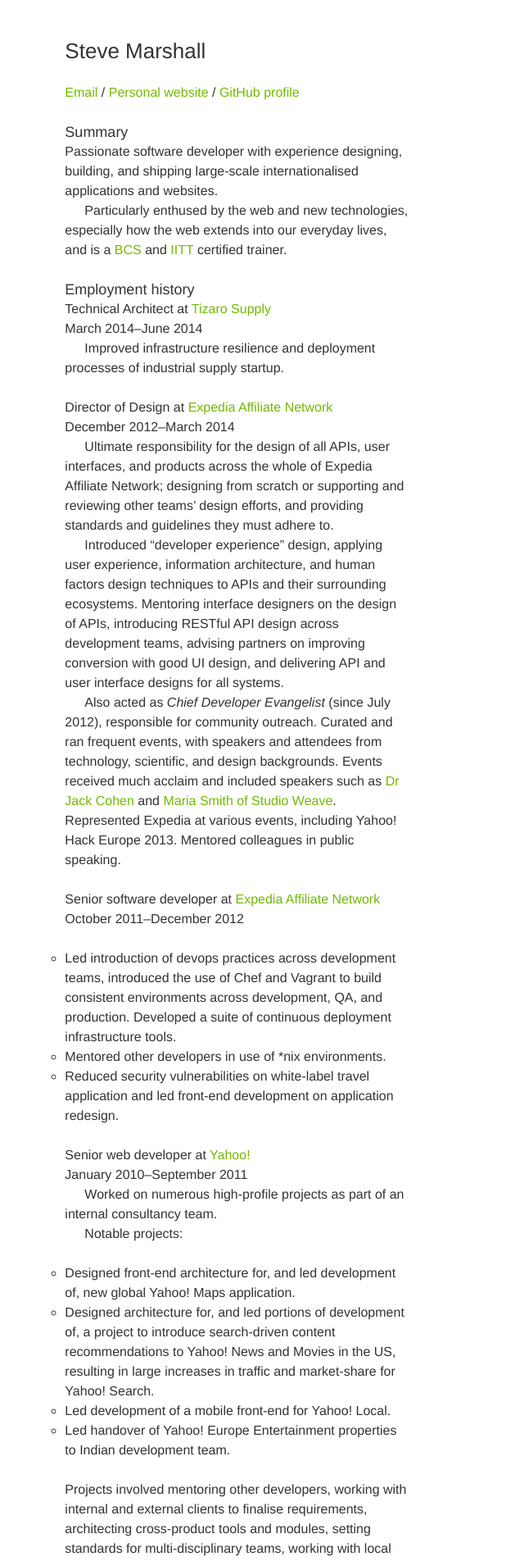
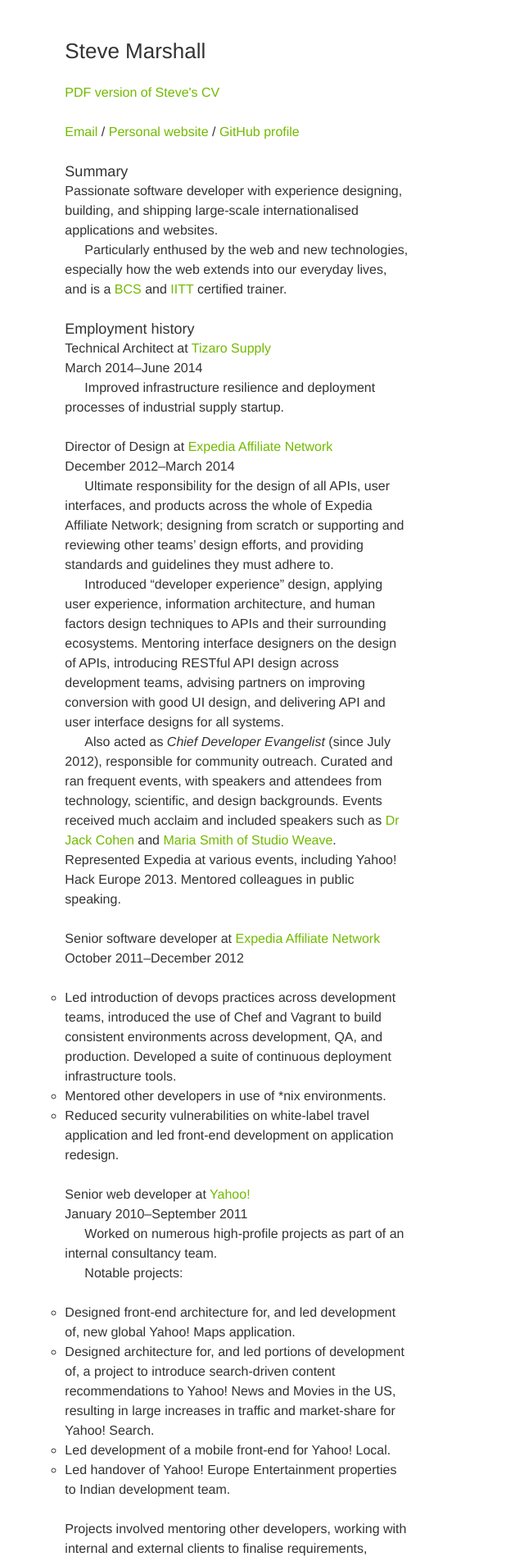
Before and after one commit to SteveMarshall/stevemarshall.github.io, a Jekyll site: the page built from cv/index.md, in a window 1280 px wide. Shown: the top 1904 px of the page at 82% size, without its empty margins (0-640 px from the left). Built offline with Jekyll 4.4.1, drawn with Linux system fonts in a browser that asks for light colours; Markdown is read by kramdown in place of the engine named in the settings.

Commit message:
Add link to PDF CV

```diff
--- a/_includes/css/content.css
+++ b/_includes/css/content.css
@@ -78,3 +78,8 @@
   padding:                  0 24px 24px;
   position:                 absolute;
 }
+
+#pdf-version + p {
+  margin-top:               24px;
+  text-indent:              0;
+}
--- a/assets/print.css
+++ b/assets/print.css
@@ -59,6 +59,7 @@
 h3 a:after {
   content: " (" attr(href) ")";
 }
+#pdf-version,
 #footer {
   display:                  none;
 }
--- a/cv/index.md
+++ b/cv/index.md
@@ -4,6 +4,11 @@
 disable_meta: true
 sitename_only: true
 ---
+
+
+<p id="pdf-version"><a href="/cv/Steve-Marshall.pdf">
+  PDF version of Steve's CV
+</a></p>
 
 [Email](mailto:cv@nascentguruism.com)<span> / </span>
 [Personal website](http://stevemarshall.com/)<span> / </span>
```
